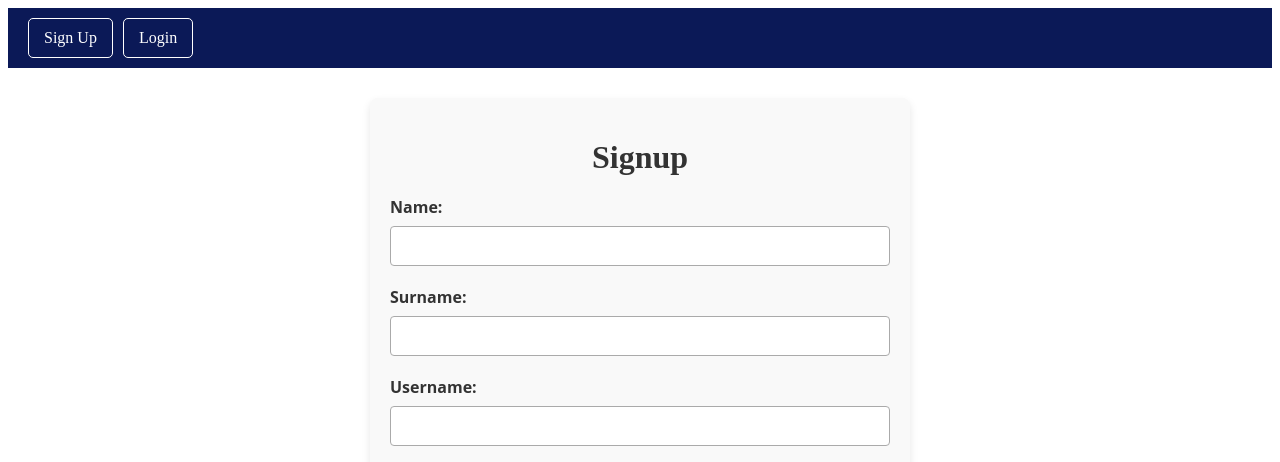
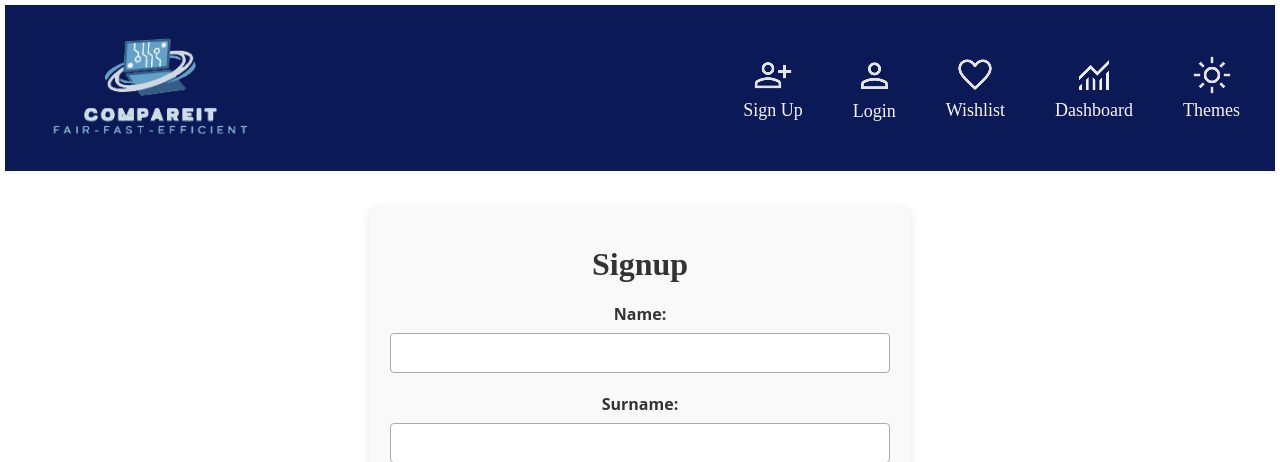
Before and after one commit to RyanlLiao/The-Superkeys, a PHP site: page /signup.php in a window 1280 px wide. Shown: the top 462 px of the page. Run offline with PHP 8.4, Linux system fonts and the light colour scheme.

Commit message:
Updated Header and JS file

```diff
--- a/css/products.css
+++ b/css/products.css
@@ -1,5 +1,4 @@
 body {
-    background-color: #F7F7F3;
     text-align: center;
     margin: 5px;
     padding: 0;
@@ -10,7 +9,7 @@ body {
     display: flex;
     justify-content: space-between;
     align-items: center;
-    padding: 10px 50px;
+    padding: 10px 20px;
     border-bottom: 3px solid #F7F7F3;
 }
 
--- a/header.php
+++ b/header.php
@@ -1,10 +1,28 @@
 <link rel="stylesheet" href="css/header.css">
+<link rel="stylesheet" href="css/products.css">
 
-<nav class="navbar">
-    <ul>
-        <li><a href="signup.php">Sign Up</a></li>
-        <li><a href="login.php">Login</a></li>
-    </ul>
-</nav>
+ <header class="headerrr">
+                <div class="header-container">
+                    <img src="img/logo2.png" alt="Logo" class="pLogo">
+                    <nav class="navBar">
+                        <ul>
+                            <li id="signup-link"><a href="signup.php"><img src="img/SignUp.png" alt="Order"
+                                        class="icon"> <br> Sign Up</a></li>
+                            <li id="logout-link" style="display: none;"><img src="img/Login.png" alt="Login" class="icon"> <br> Logout</a></li>
+                            <!-- on click function for logginhh out! -->
+                            <li id="login-link"><a href="login.php"><img src="img/Login.png" alt="Login" class="icon">
+                                    <br> Login</a></li>
+                            <li id="wishlist-link"><a href="wishlist.php"><img src="img/wishlist.png" alt="Order"
+                                        class="icon"> <br> Wishlist</a></li>
+                            <li id="dashboard-link"><a href="dashboard.php"><img src="img/dashboard.png" alt="Order"
+                                        class="icon"> <br>Dashboard</a></li>
+                            <!-- Dashboard is a logged in feature? -->
+                            <li id="theme toggle"><a href=""><img src="img/light_mode.png" alt="Order"
+                                        class="icon"> <br>Themes</a></li>
+                            <!-- On click for theme!!!! -->
+                        </ul>
+                    </nav>
+                </div>
+    </header>
 
 <!-- <hr> -->
--- a/products.js
+++ b/js/products.js
@@ -61,7 +61,6 @@ function fetchProducts() {
     }
 
     var requestBody = {
-        //studentnum: s_num,
         apikey: a_key,
         type: "GetAllProducts",
         return: ["id", "brand", "title", "image_url", "department", "final_price", "country_of_origin", "date_first_available", "categories"],
--- a/login.php
+++ b/login.php
@@ -5,6 +5,7 @@
     <meta name="viewport" content="width=device-width, initial-scale=1.0">
     <title>Login</title>
     <link rel="stylesheet" href="css/login.css">
+    <link rel="stylesheet" href="css/products.css">
 </head>
 <body>
 
--- a/signup.php
+++ b/signup.php
@@ -5,6 +5,7 @@
     <meta name="viewport" content="width=device-width, initial-scale=1.0">
     <title>Signup</title>
     <link rel="stylesheet" href="css/signup.css">
+    <link rel="stylesheet" href="css/products.css">
 </head>
 <body>
 
```
Also changed, not shown: img/dashboard.png (added), img/logo1.png (added), img/logo2.png (added).
